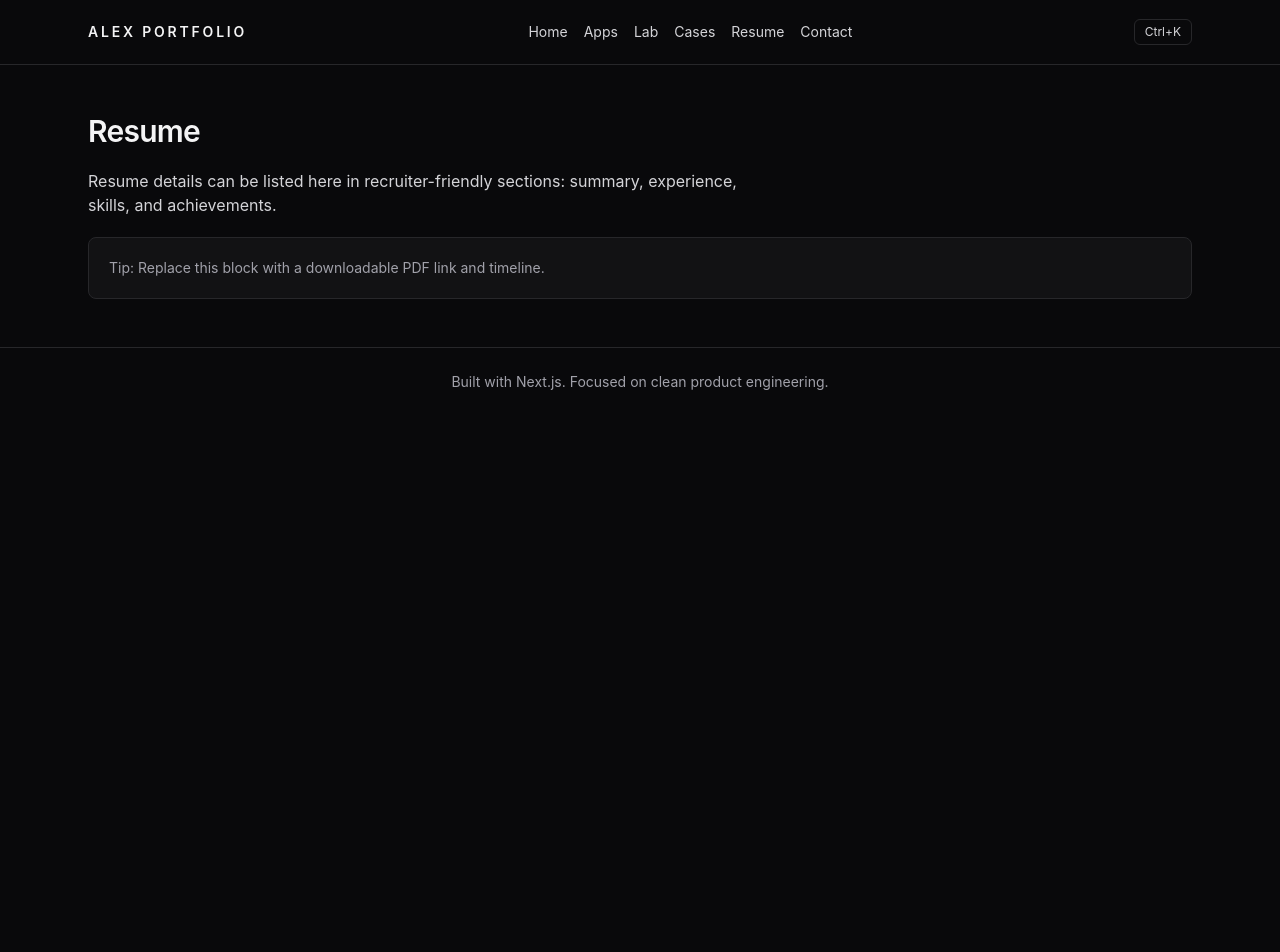
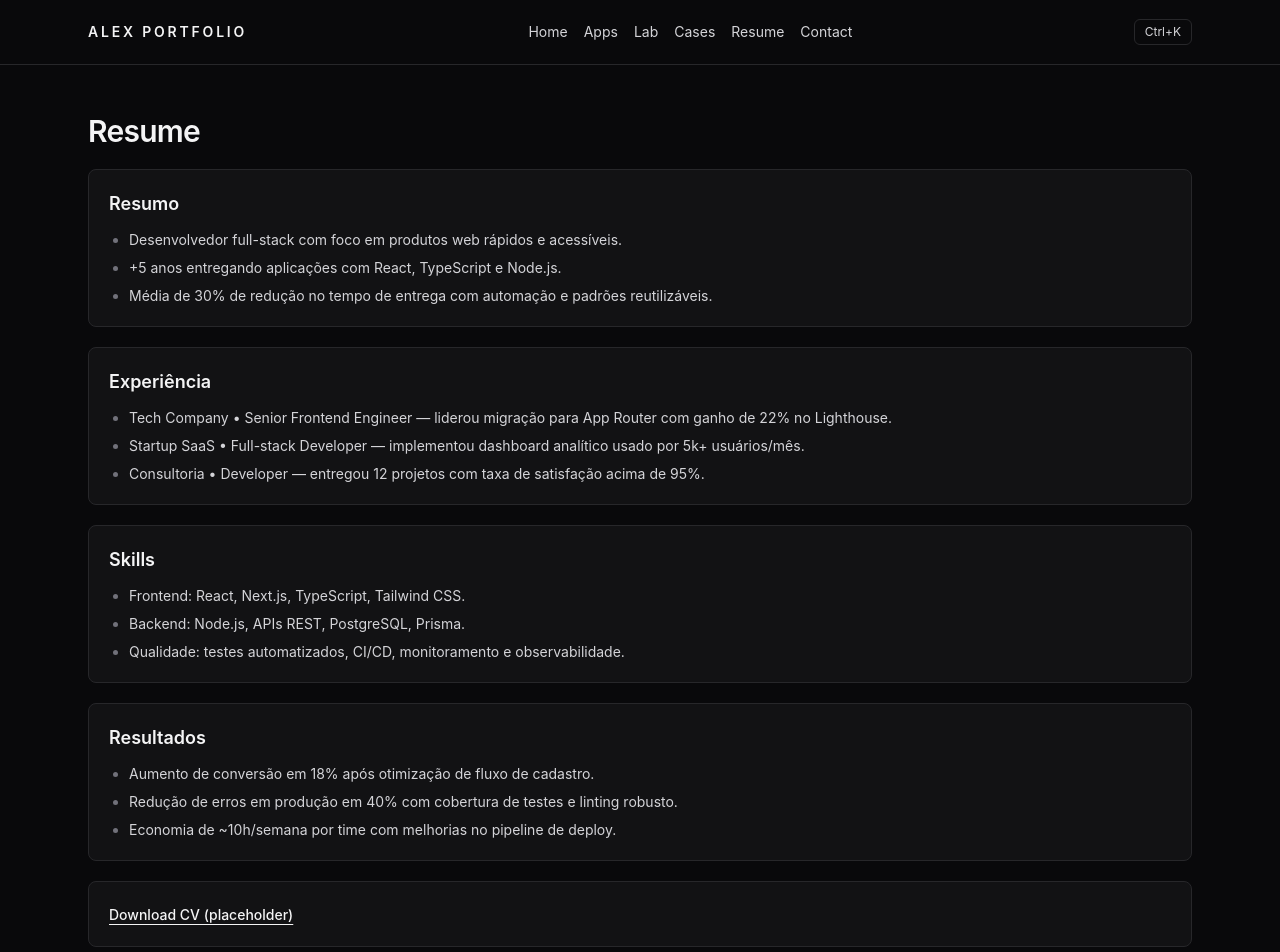
Before and after one commit to alexmarroig/alex-portfolio, a Next.js app: page /resume in a window 1280 px wide. Shown: the top 952 px of the page. Before the commit the page ends 800 px from the top, so only its background shows below. Built offline with nearby package versions, Linux system fonts and the light colour scheme.

Commit message:
Update resume page with structured CV sections

```diff
--- a/src/app/resume/page.tsx
+++ b/src/app/resume/page.tsx
@@ -2,12 +2,57 @@ export default function ResumePage() {
   return (
     <section className="space-y-5">
       <h1 className="section-title">Resume</h1>
-      <p className="max-w-2xl text-zinc-300">
-        Resume details can be listed here in recruiter-friendly sections: summary, experience, skills,
-        and achievements.
-      </p>
+
+      <div className="card space-y-3">
+        <h2 className="text-lg font-semibold">Resumo</h2>
+        <ul className="list-disc space-y-2 pl-5 text-sm text-zinc-300 marker:text-zinc-500">
+          <li>Desenvolvedor full-stack com foco em produtos web rápidos e acessíveis.</li>
+          <li>+5 anos entregando aplicações com React, TypeScript e Node.js.</li>
+          <li>Média de 30% de redução no tempo de entrega com automação e padrões reutilizáveis.</li>
+        </ul>
+      </div>
+
+      <div className="card space-y-3">
+        <h2 className="text-lg font-semibold">Experiência</h2>
+        <ul className="list-disc space-y-2 pl-5 text-sm text-zinc-300 marker:text-zinc-500">
+          <li>
+            Tech Company • Senior Frontend Engineer — liderou migração para App Router com ganho de
+            22% no Lighthouse.
+          </li>
+          <li>
+            Startup SaaS • Full-stack Developer — implementou dashboard analítico usado por 5k+
+            usuários/mês.
+          </li>
+          <li>Consultoria • Developer — entregou 12 projetos com taxa de satisfação acima de 95%.</li>
+        </ul>
+      </div>
+
+      <div className="card space-y-3">
+        <h2 className="text-lg font-semibold">Skills</h2>
+        <ul className="list-disc space-y-2 pl-5 text-sm text-zinc-300 marker:text-zinc-500">
+          <li>Frontend: React, Next.js, TypeScript, Tailwind CSS.</li>
+          <li>Backend: Node.js, APIs REST, PostgreSQL, Prisma.</li>
+          <li>Qualidade: testes automatizados, CI/CD, monitoramento e observabilidade.</li>
+        </ul>
+      </div>
+
+      <div className="card space-y-3">
+        <h2 className="text-lg font-semibold">Resultados</h2>
+        <ul className="list-disc space-y-2 pl-5 text-sm text-zinc-300 marker:text-zinc-500">
+          <li>Aumento de conversão em 18% após otimização de fluxo de cadastro.</li>
+          <li>Redução de erros em produção em 40% com cobertura de testes e linting robusto.</li>
+          <li>Economia de ~10h/semana por time com melhorias no pipeline de deploy.</li>
+        </ul>
+      </div>
+
       <div className="card">
-        <p className="text-sm text-muted">Tip: Replace this block with a downloadable PDF link and timeline.</p>
+        <a
+          href="/files/cv-placeholder.pdf"
+          className="inline-flex items-center gap-2 text-sm font-medium text-zinc-100 underline underline-offset-4 hover:text-white"
+          download
+        >
+          Download CV (placeholder)
+        </a>
       </div>
     </section>
   );
```
